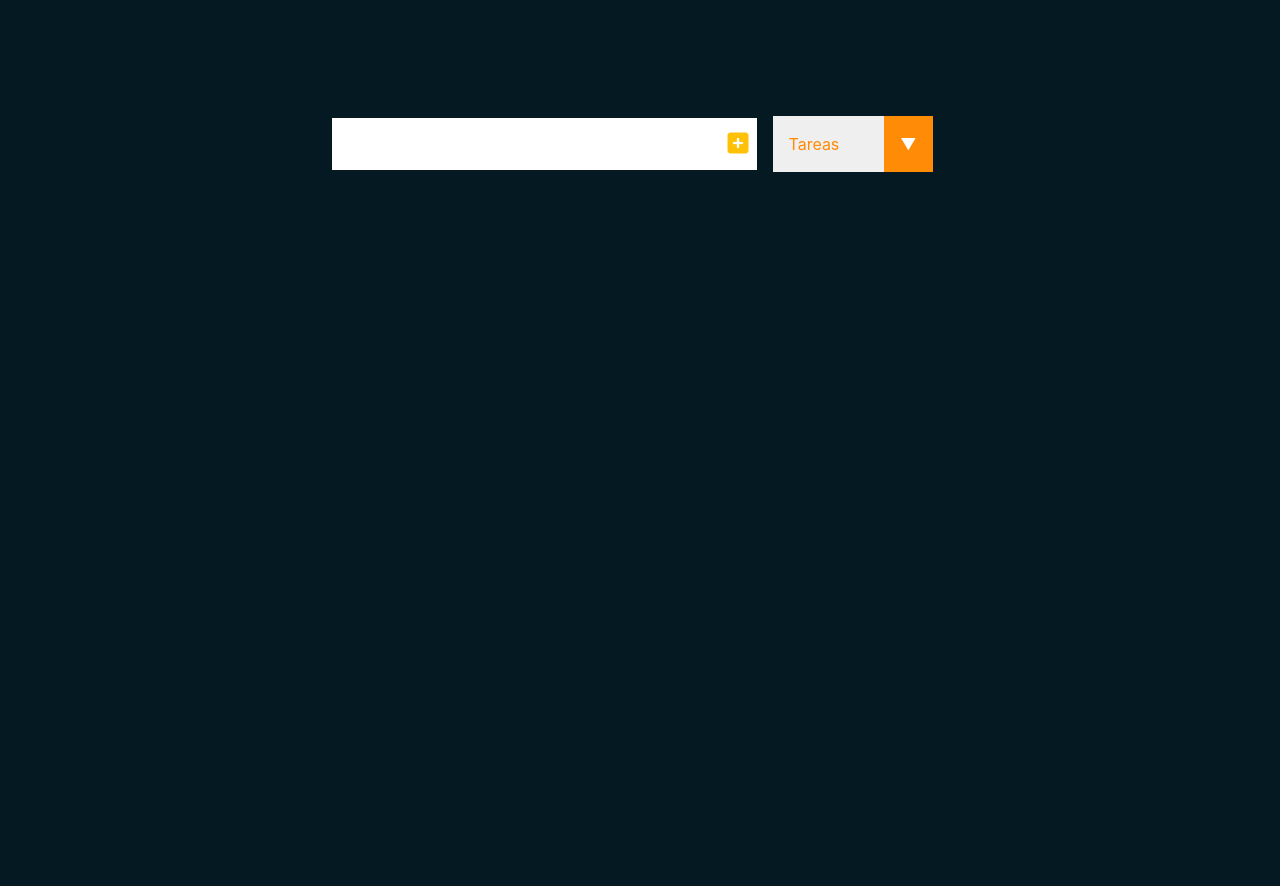
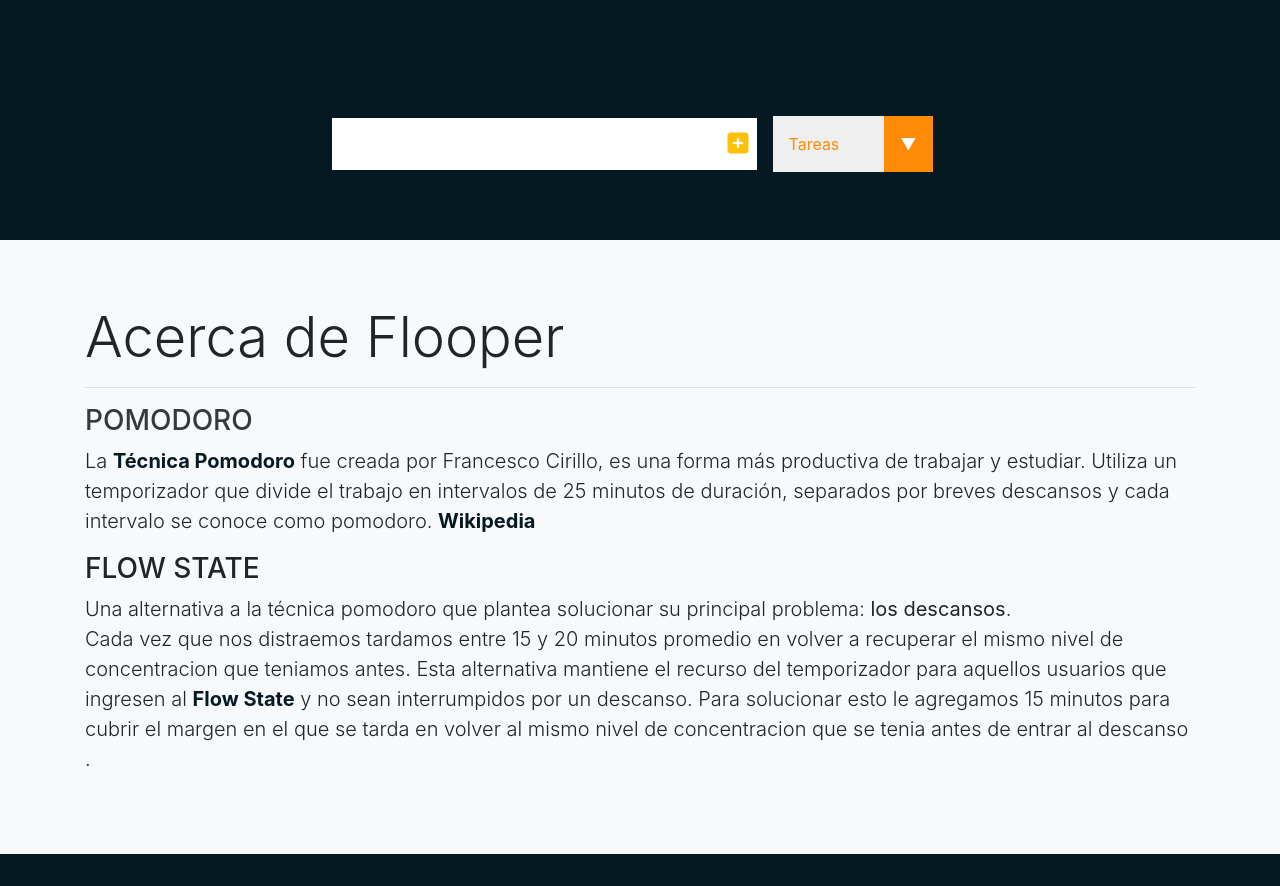
Before and after one commit to Bautisc/Flooper, a Flask app: page /home in a window 1280 px wide. Shown: the part 492-1378 px from the top of the page. Before the commit the page ends 664 px from the top, so only its background shows below. Run offline with Flask 2, Linux system fonts and the light colour scheme; some libraries are stand-ins or nearby versions.

Commit message:
agregando la info al home.html

```diff
--- a/templates/home.html
+++ b/templates/home.html
@@ -35,6 +35,7 @@
     <!--BOOSTRAP ICONS-->
     <link rel="stylesheet" href="https://cdn.jsdelivr.net/npm/bootstrap-icons@1.7.0/font/bootstrap-icons.css" />
   </head>
+
   <body>
     <!--NAVBAR-->
     <nav class="navbar navbar-expand-lg navbar-light">
@@ -102,7 +103,7 @@
         <button class="btn" onclick="start_timer()">
           <i class="fas fa-play fa-2x"></i>
         </button>
-        <a href="/home"><i class="fas fa-redo-alt fa-2x"></i></a>
+        <a href="/"><i class="fas fa-redo-alt fa-2x"></i></a>
       </div>
     </div>
 
@@ -122,6 +123,32 @@
     </form>
     <div class="container-tareas">
       <ul class="lista-tareas"></ul>
+    </div>
+    <!--Información-->
+
+    <div class="jumbotron jumbotron-fluid bg-light">
+      <div class="container">
+        <h1 class="display-4">Acerca de Flooper</h1>
+        <hr />
+        <h3 class="text-dark display-5">POMODORO</h3>
+        <p class="lead">
+          La <a class="links" href="https://francescocirillo.com/pages/pomodoro-technique"> Técnica Pomodoro</a> fue
+          creada por Francesco Cirillo, es una forma más productiva de trabajar y estudiar. Utiliza un temporizador que
+          divide el trabajo en intervalos de 25 minutos de duración, separados por breves descansos y cada intervalo se
+          conoce como pomodoro.
+          <a class="links" href="https://es.wikipedia.org/wiki/T%C3%A9cnica_Pomodoro">Wikipedia</a>
+        </p>
+        <h3 class="display-5">FLOW STATE</h3>
+        <p class="lead">
+          Una alternativa a la técnica pomodoro que plantea solucionar su principal problema: <b>los descansos</b>.
+          <br />
+          Cada vez que nos distraemos tardamos entre 15 y 20 minutos promedio en volver a recuperar el mismo nivel de
+          concentracion que teniamos antes. Esta alternativa mantiene el recurso del temporizador para aquellos usuarios
+          que ingresen al <a class="links" href="https://es.wikipedia.org/wiki/Flujo_(psicología)">Flow State</a> y no
+          sean interrumpidos por un descanso. Para solucionar esto le agregamos 15 minutos para cubrir el margen en el
+          que se tarda en volver al mismo nivel de concentracion que se tenia antes de entrar al descanso .
+        </p>
+      </div>
     </div>
     <!--BOOTSTRAP JAVASCRIPT-->
     <!-- jQuery, Popper.js , Bootstrap JS -->
```
